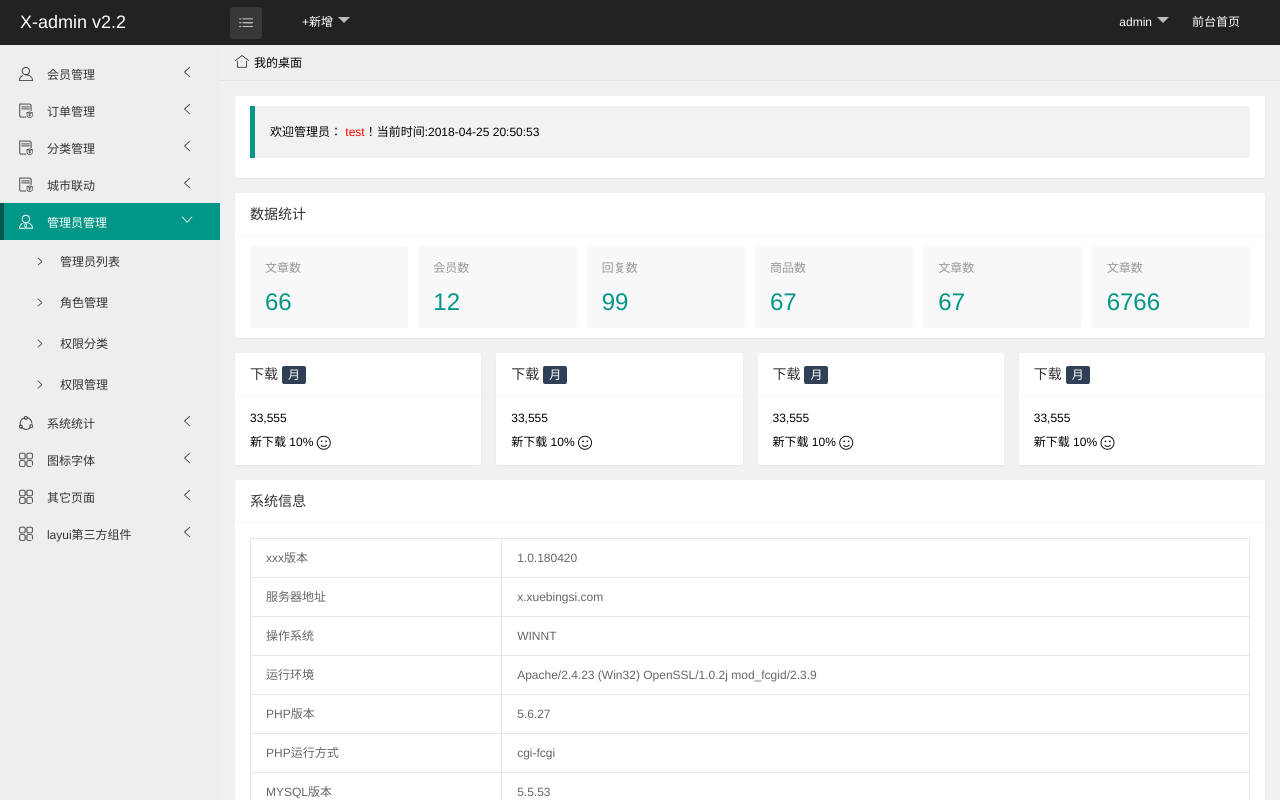
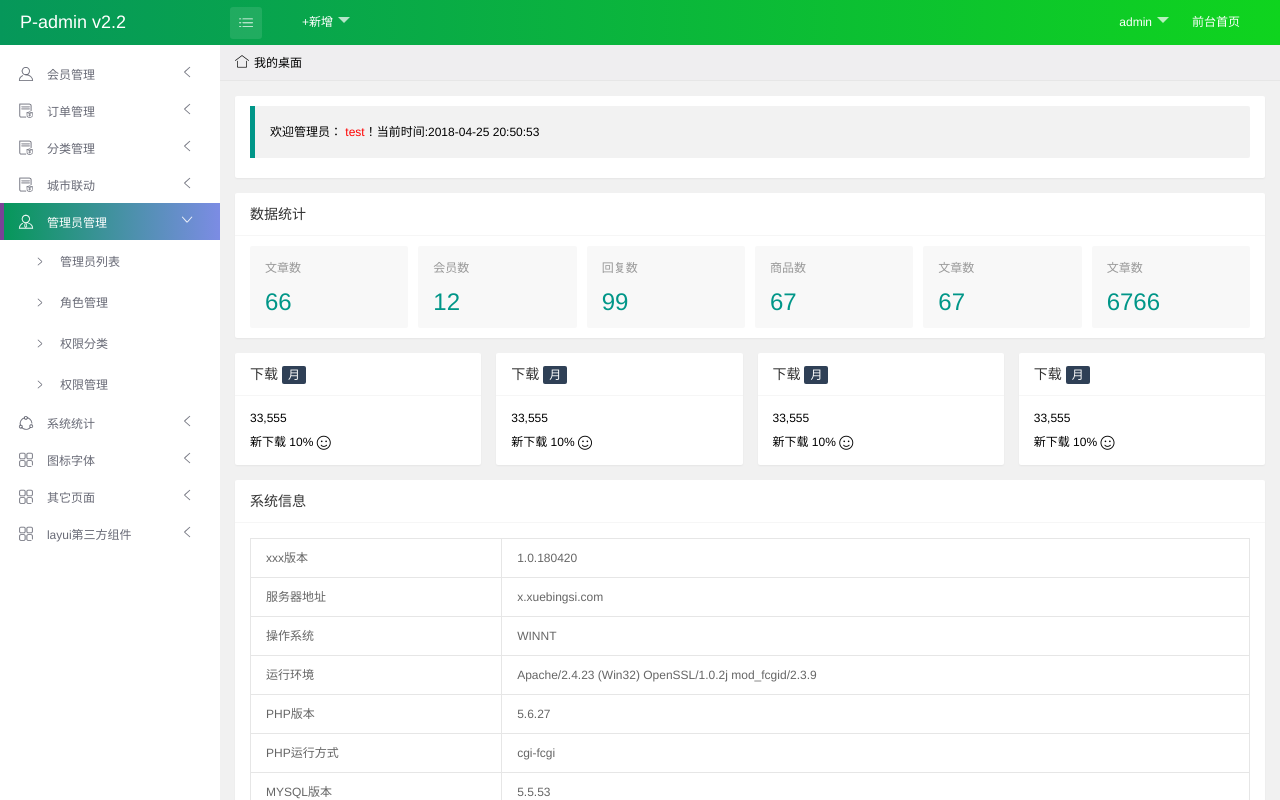
Before and after one commit to dog-admin/p-admin, a plain HTML site: page index.html in a window 1280 px wide. Both pictures are taken after a click on the element 110 px from the left and 221 px from the top of the page. Drawn offline with Linux system fonts and the light colour scheme.

Commit message:
add theme6.css

```diff
--- /dev/null
+++ b/css/theme6.css
@@ -0,0 +1,27 @@
+body{
+    background:#EEF5F9 !important;
+}
+.container{
+    background:linear-gradient(to left, #0fd41e, #06975a);
+}
+
+.left-nav{
+    background:#fff !important;
+}
+
+.left-nav a{
+    color:#686a76 !important;
+}
+.left-nav a.active{
+    background: linear-gradient(to left, #7c8ce4, #06975a) !important;
+    color: #fff !important;
+    border-color:  #7b4397 !important;
+}
+.left-nav a:hover{
+    background: linear-gradient(to left, #7c8ce4, #06975a) !important;
+    color: #fff !important;
+    border-color:  #7b4397 !important;
+}
+.container .logo a{
+    background: rgba(0,0,0,0) !important;
+}
--- a/index.html
+++ b/index.html
@@ -2,14 +2,14 @@
 <html class="x-admin-sm">
     <head>
         <meta charset="UTF-8">
-        <title>后台登录-X-admin2.2</title>
+        <title>后台登录-P-admin2.3</title>
         <meta name="renderer" content="webkit|ie-comp|ie-stand">
         <meta http-equiv="X-UA-Compatible" content="IE=edge,chrome=1">
         <meta name="viewport" content="width=device-width,user-scalable=yes, minimum-scale=0.4, initial-scale=0.8,target-densitydpi=low-dpi" />
         <meta http-equiv="Cache-Control" content="no-siteapp" />
         <link rel="stylesheet" href="./css/font.css">
         <link rel="stylesheet" href="./css/xadmin.css">
-        <!-- <link rel="stylesheet" href="./css/theme5.css"> -->
+         <link rel="stylesheet" href="./css/theme6.css">
         <script src="./lib/layui/layui.js" charset="utf-8"></script>
         <script type="text/javascript" src="./js/xadmin.js"></script>
         <!-- 让IE8/9支持媒体查询，从而兼容栅格 -->
@@ -26,7 +26,7 @@
         <!-- 顶部开始 -->
         <div class="container">
             <div class="logo">
-                <a href="./index.html">X-admin v2.2</a></div>
+                <a href="./index.html">P-admin v2.2</a></div>
             <div class="left_open">
                 <a><i title="展开左侧栏" class="iconfont">&#xe699;</i></a>
             </div>
```
